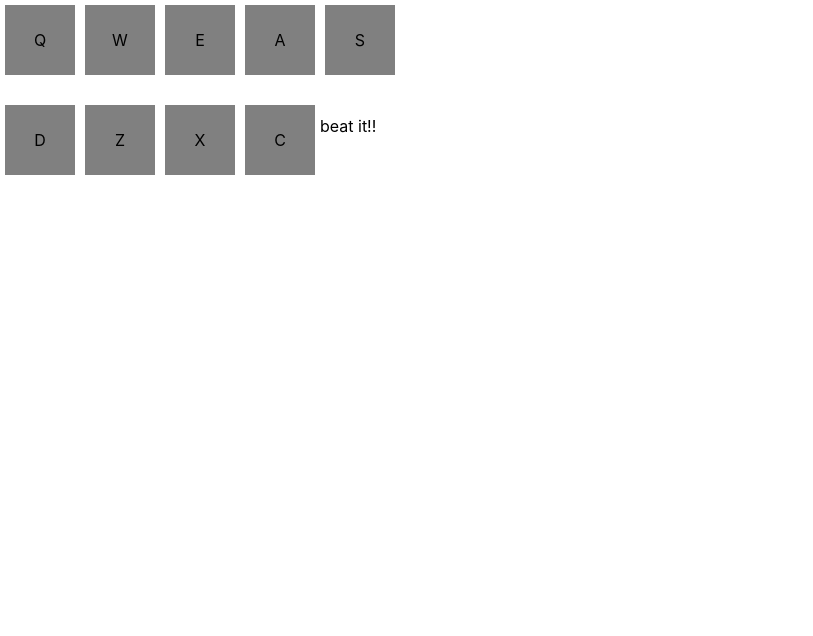
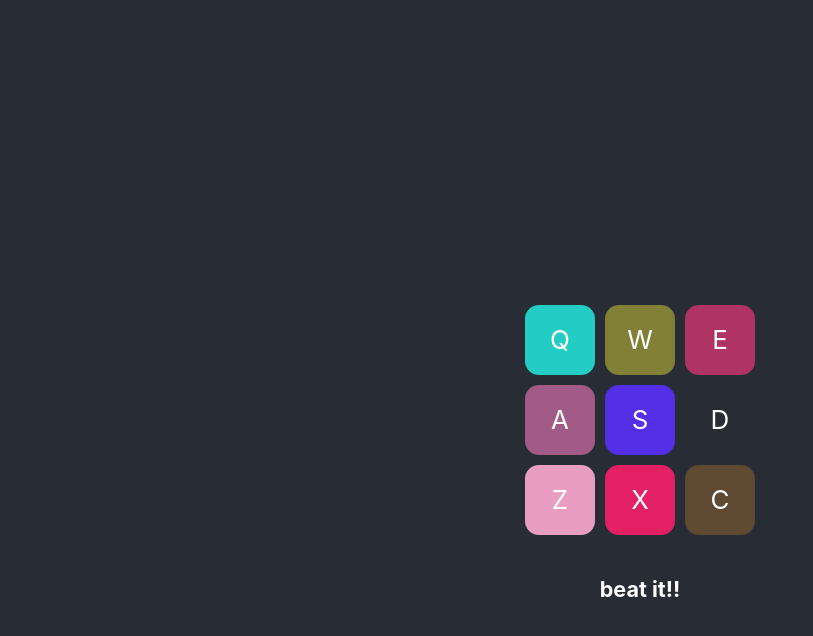
Before and after one commit to greekmido/drummer, a React (Create React App) app: page / in a window 1280 px wide. Shown: the top 636 px of the page, without its empty margins (0-813 px from the left). Built offline with nearby package versions, Linux system fonts and the light colour scheme.

Commit message:
added keylistener

```diff
--- a/src/App.css
+++ b/src/App.css
@@ -2,15 +2,23 @@
 #drum-machine{
   display: flex;
   height: 200px;
-  width: 400px;
+  width: 240px;
   flex-flow: row wrap;
+
 }
+h5{
+  flex: 1 100%;
+  text-align: center;
+}
+
 .drum-pad{
   width: 70px;
   height: 70px;
   margin: 5px;
   line-height: 70px;
   text-align: center;
+  border-radius: 20%;
+
 }
 .App-logo {
   height: 40vmin;
@@ -26,7 +34,7 @@
   cursor: grab;
   user-select: none;
 }
-.App-header {
+.App {
   background-color: #282c34;
   min-height: 100vh;
   display: flex;
--- a/src/Display.js
+++ b/src/Display.js
@@ -1,7 +1,7 @@
 
 
 function Display(props){
-return <p>{props.display}</p>
+return <h5>{props.display}</h5>
 }
 
 
--- a/src/KeyPad.js
+++ b/src/KeyPad.js
@@ -2,24 +2,28 @@ import { useEffect, useState } from "react"
 
 
 function KeyPad ({display,tone,id,src,keys}){
-  const inActive = {background:"gray"};
-  const active = {background:"tomato"}
+  var randomColor = Math.floor(Math.random()*16777215).toString(16);
+  const inActive = {background:"#"+randomColor};
+  const active = {"background":"tomato","box-shadow":"2px 1px 2px wheat"}
   const [style,setStyle]=useState(inActive);
     const activate= ()=>{
-      console.log("this is activate" + keys)
       document.getElementById(id).currentTime = 0;
       document.getElementById(id).play();
       setStyle(active);
       setTimeout(()=>setStyle(inActive),100);
       display(tone);
     }
-   const handleKey =()=>{
-     console.log("im handeling key press")
-    document.getElementById(keys).play()
-   }
 
-
-
+    const handleKey = (e)=>{
+      if (e.key===keys){
+     activate();
+      }
+    }
+    useEffect(()=>{
+      document.addEventListener("keydown",handleKey);
+      return ()=>document.removeEventListener("keydown",handleKey);
+    }
+      )
 
 
 
```
